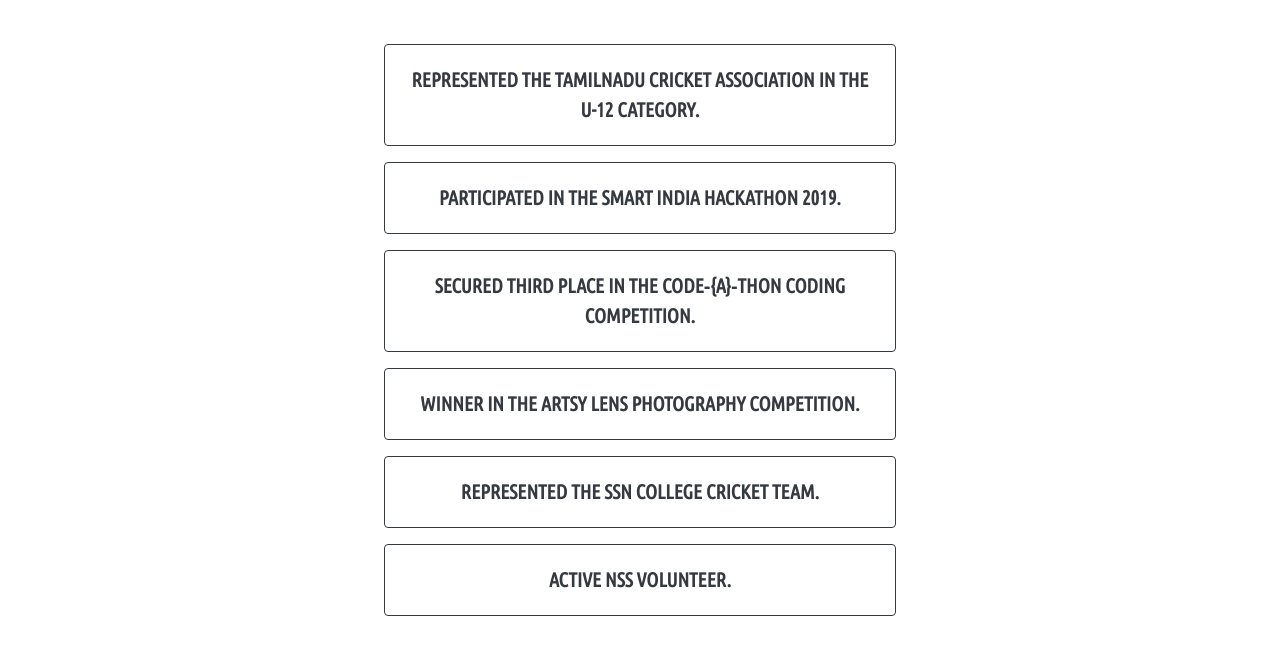
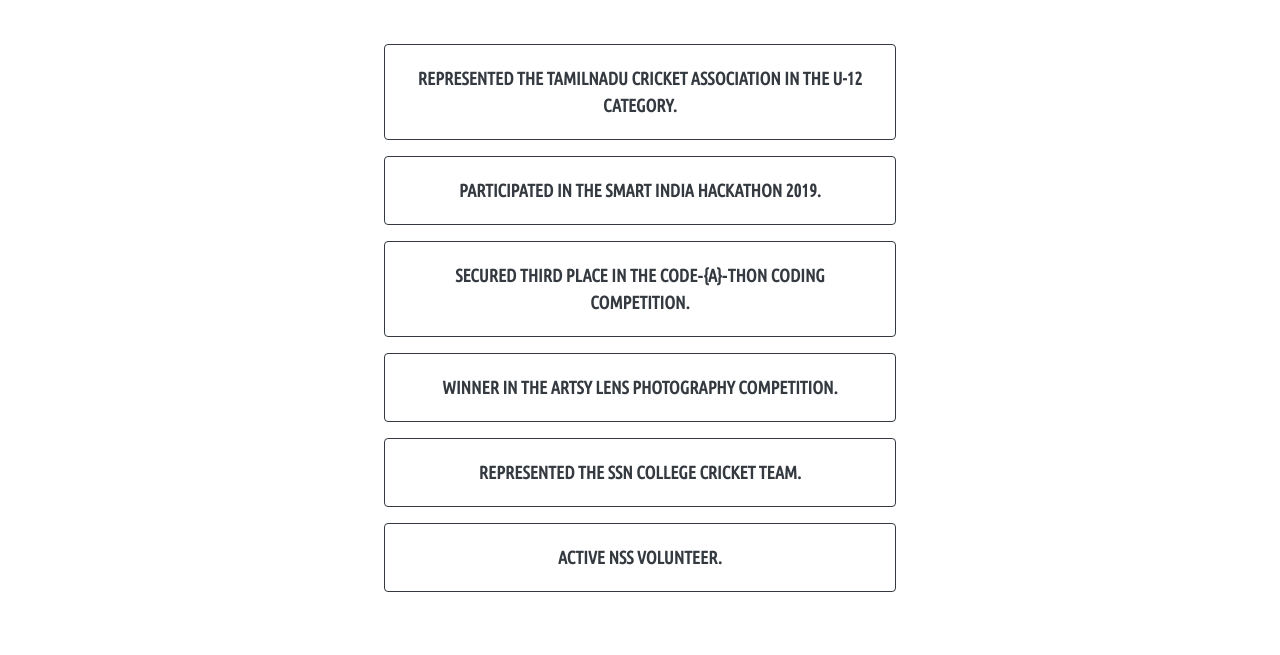
Before and after one commit to Ajay2304/Portfolio, a website: page views/accomplishments.html in a window 1280 px wide. Shown: the part 149-804 px from the top of the page. Drawn offline with nearby package versions, Linux system fonts and the light colour scheme; files that its build step writes are made by us from their sources; a web font is replaced by a local one.

Commit message:
Portfolio

```diff
--- a/views/accomplishments.html
+++ b/views/accomplishments.html
@@ -62,32 +62,32 @@
         <div class="position">
         <div class="card border-dark mb-3" style="max-width: 32rem;">
             <div class="card-body text-dark">
-                <p class="card-text" style="font-weight: bold;font-size: 20px;">REPRESENTED THE TAMILNADU CRICKET ASSOCIATION IN THE U-12 CATEGORY.</p>
+                <p class="card-text" style="font-weight: bold;font-size: 18px;">REPRESENTED THE TAMILNADU CRICKET ASSOCIATION IN THE U-12 CATEGORY.</p>
             </div>
         </div>
         <div class="card border-dark mb-3" style="max-width: 32rem;">
             <div class="card-body text-dark">
-                <p class="card-text" style="font-weight: bold;font-size: 20px;">PARTICIPATED IN THE SMART INDIA HACKATHON 2019.</p>
+                <p class="card-text" style="font-weight: bold;font-size: 18px;">PARTICIPATED IN THE SMART INDIA HACKATHON 2019.</p>
             </div>
         </div>
         <div class="card border-dark mb-3" style="max-width: 32rem;">
             <div class="card-body text-dark">
-                <p class="card-text" style="font-weight: bold;font-size: 20px;">SECURED THIRD PLACE IN THE CODE‑{A}‑THON CODING COMPETITION.</p>
+                <p class="card-text" style="font-weight: bold;font-size: 18px;">SECURED THIRD PLACE IN THE CODE‑{A}‑THON CODING COMPETITION.</p>
             </div>
         </div>
         <div class="card border-dark mb-3" style="max-width: 32rem;">
             <div class="card-body text-dark">
-                <p class="card-text" style="font-weight: bold;font-size: 20px;">WINNER IN THE ARTSY LENS PHOTOGRAPHY COMPETITION.</p>
+                <p class="card-text" style="font-weight: bold;font-size: 18px;">WINNER IN THE ARTSY LENS PHOTOGRAPHY COMPETITION.</p>
             </div>
         </div>
         <div class="card border-dark mb-3" style="max-width: 32rem;">
             <div class="card-body text-dark">
-                <p class="card-text" style="font-weight: bold;font-size: 20px;">REPRESENTED THE SSN COLLEGE CRICKET TEAM.</p>
+                <p class="card-text" style="font-weight: bold;font-size: 18px;">REPRESENTED THE SSN COLLEGE CRICKET TEAM.</p>
             </div>
         </div>
         <div class="card border-dark mb-3" style="max-width: 32rem;">
             <div class="card-body text-dark">
-                <p class="card-text" style="font-weight: bold;font-size: 20px;">ACTIVE NSS VOLUNTEER.</p>
+                <p class="card-text" style="font-weight: bold;font-size: 18px;">ACTIVE NSS VOLUNTEER.</p>
             </div>
         </div>
         </div>
```
